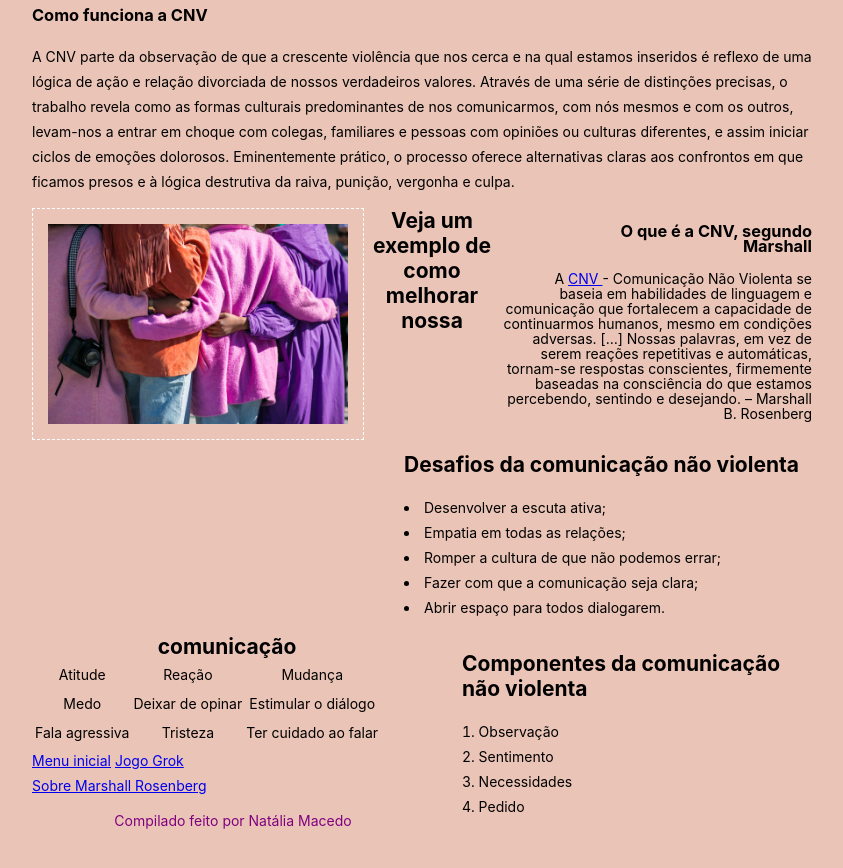
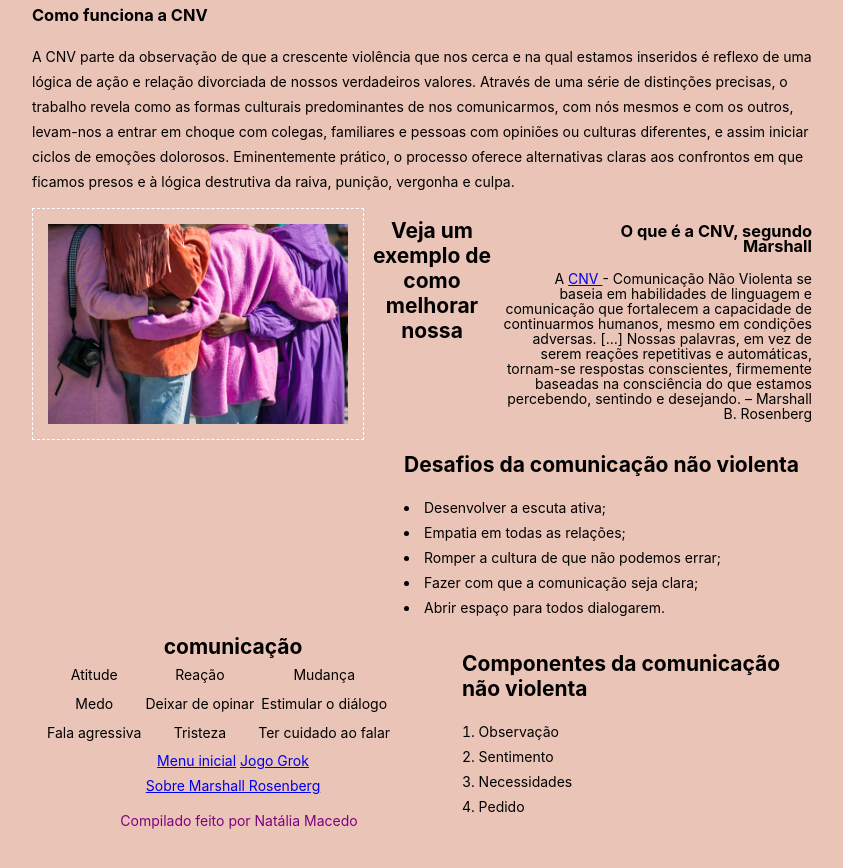
Before and after one commit to tryber/sd-05-block3-project-html-css, a plain HTML site: page index.html in a window 1280 px wide. Shown: the part 740-1608 px from the top of the page, without its empty margins (218-1061 px from the left). Drawn offline with Linux system fonts and the light colour scheme.

Commit message:
Change indation

```diff
--- a/index.html
+++ b/index.html
@@ -89,12 +89,8 @@
       <a href="https://www.amazon.com.br/Jogo-Grok-Comunica%C3%A7%C3%A3o-N%C3%A3o-Violenta-Empatia/dp/B07PGWT3KV/ref=sr_1_2?__mk_pt_BR=%C3%85M%C3%85%C5%BD%C3%95%C3%91&crid=3UTTKOC1VFSRT&keywords=cnv&qid=1589242376&sprefix=cadeira+escrito%2Caps%2C398&sr=8-2">Jogo Grok</a>
     </nav>
 
+    <a href="https://pt.wikipedia.org/wiki/Marshall_Rosenberg" target="_blank">Sobre Marshall Rosenberg</a>
 
-
-
-
-
-  <a href="https://pt.wikipedia.org/wiki/Marshall_Rosenberg" target="_blank">Sobre Marshall Rosenberg</a>
-  <footer id="rodape">Compilado feito por Natália Macedo</footer>
+    <footer id="rodape">Compilado feito por Natália Macedo</footer>
   </body>
 </html>
--- a/style.css
+++ b/style.css
@@ -28,6 +28,12 @@ body {
 #titulo-tabela {
   text-align: center;
   margin: auto;
+}
+
+#exemplo {
+  text-align: center;
+  margin: auto;
+  padding: 10px 12px;
 }
 
 .lado-direito {
```
